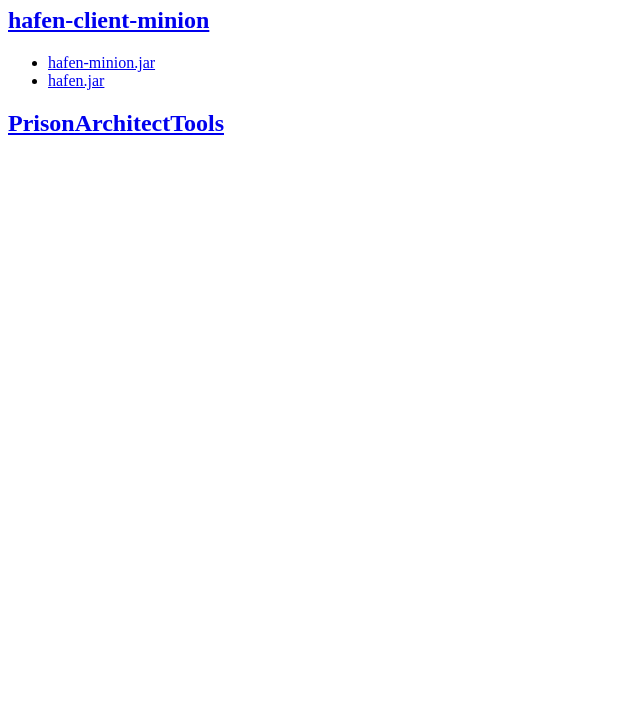
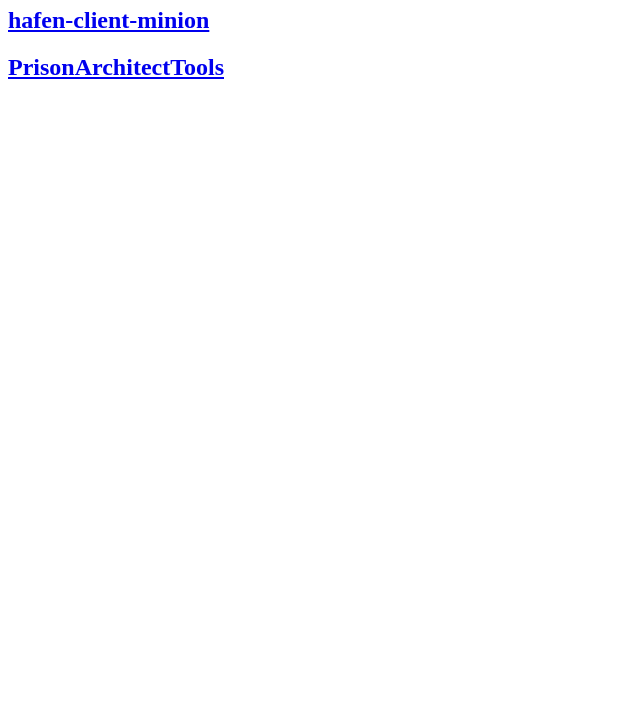
Before and after one commit to TheKrush/TheKrush.github.io, a plain HTML site: page index.html in a window 1280 px wide. Shown: the part 73-800 px from the top of the page, without its empty margins (0-640 px from the left). Drawn offline with Linux system fonts and the light colour scheme.

Commit message:
remove release

```diff
--- a/index.html
+++ b/index.html
@@ -3,10 +3,6 @@
 <body>
 <h1>Projects</h1>
 <h2><a href="./hafen-client-minion">hafen-client-minion</a></h2>
-<ul>
-	<li><a href="./hafen-client-minion/hafen-minion.jar">hafen-minion.jar</a></li>
-	<li><a href="./hafen-client-minion/hafen.jar">hafen.jar</a></li>
-</ul>
 <h2><a href="./PrisonArchitectTools">PrisonArchitectTools</a></h2>
 </body>
 </html>
```
